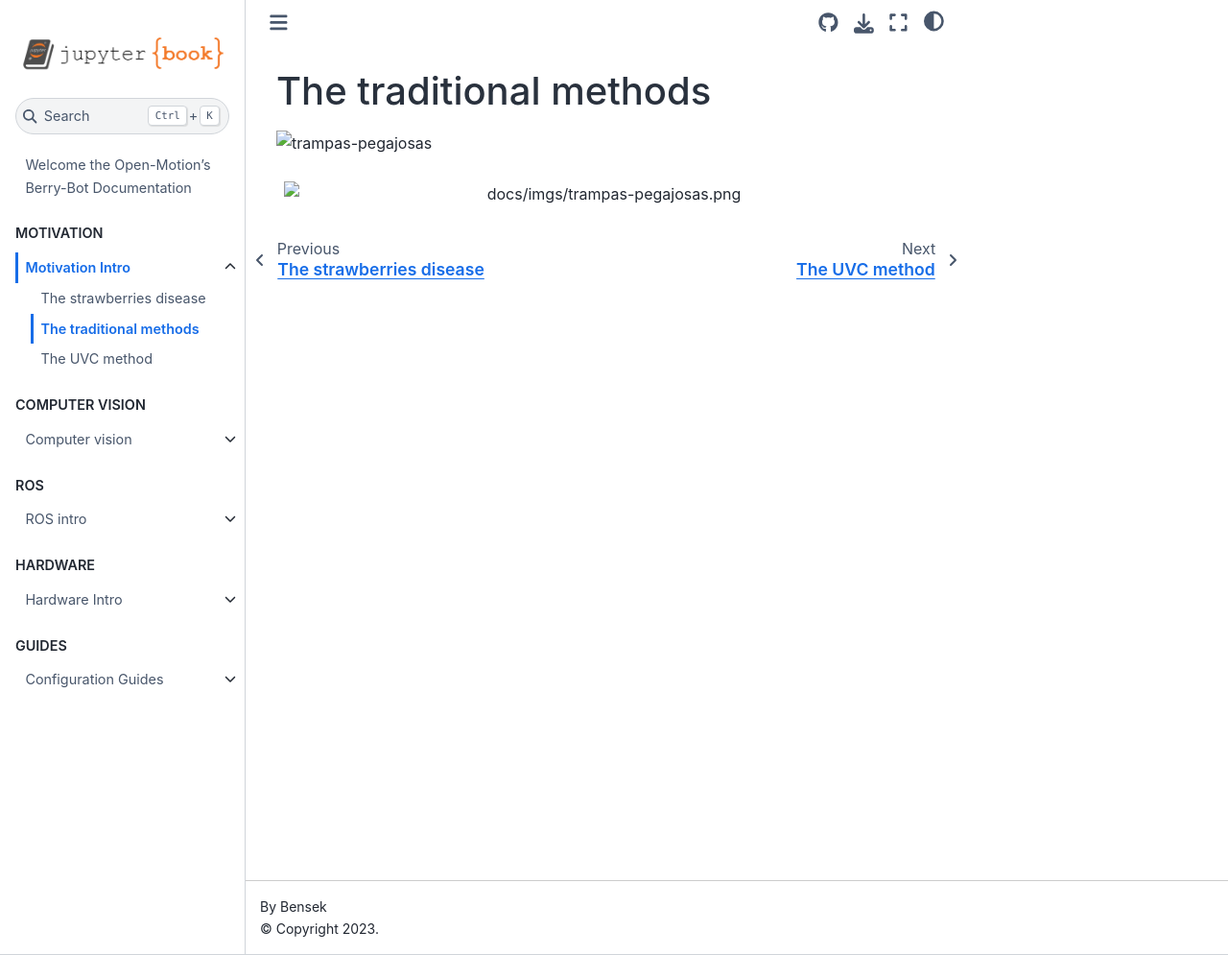
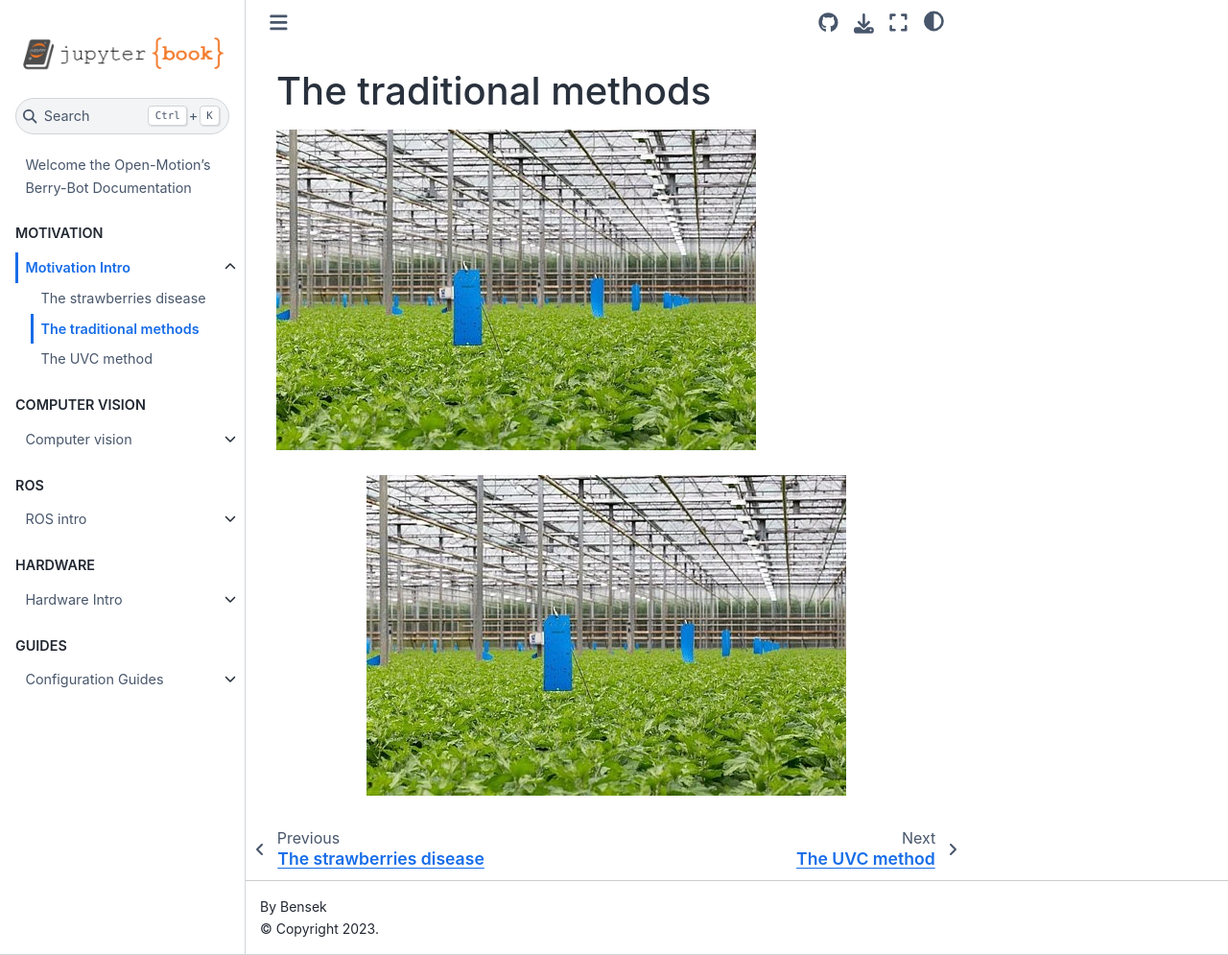
Before and after one commit to flippybit/bery-bot, a Jupyter Book: the page built from docs/motivation/the-traditional-methods.md, in a window 1280 px wide and 995 px high. Shown: the whole window at 96% size. Built offline with Jupyter Book 1.0.4 settings and Sphinx 7.4.7 and the Sphinx Book theme 1.1.4, drawn with Linux system fonts in a browser that asks for light colours; pages that are not in the unit, such as notebooks, are missing from menus.

Commit message:
changed path to images and videos

````diff
--- a/docs/motivation/the-traditional-methods.md
+++ b/docs/motivation/the-traditional-methods.md
@@ -1,7 +1,7 @@
 # The traditional methods
 
-![trampas-pegajosas](/docs/imgs/trampas-pegajosas.png)
+![trampas-pegajosas](../imgs/trampas-pegajosas.png)
 
 
-```{figure} /docs/imgs/trampas-pegajosas.png
+```{figure} ../imgs/trampas-pegajosas.png
 ```
````
Also changed, not shown: docs/hardware/mobile-base.md (+1 -1 lines).
